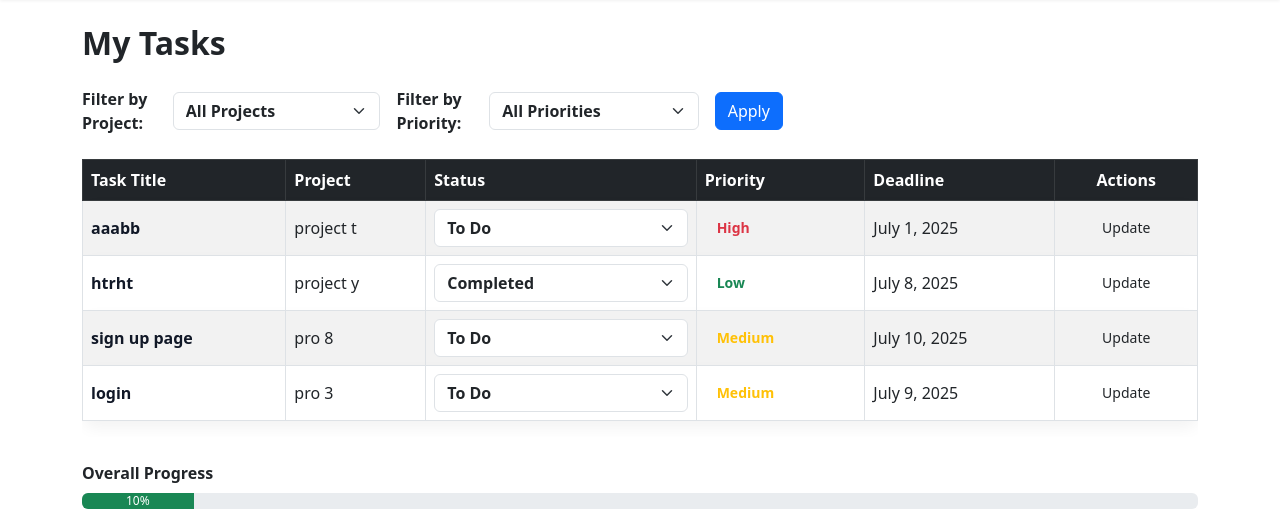
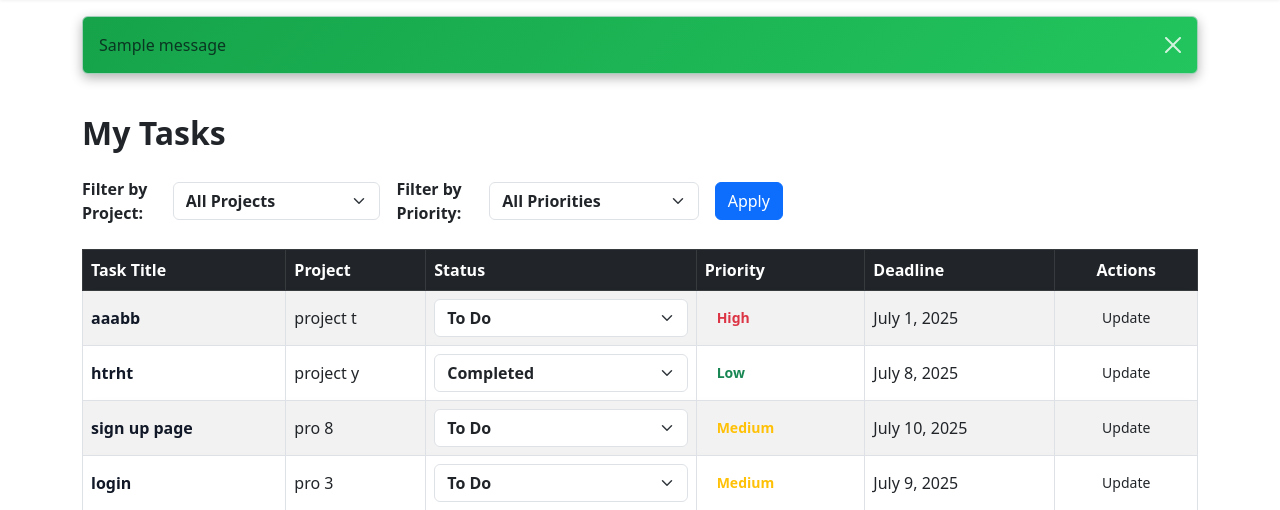
Before and after one commit to ARSHASAPPU/Project-task-flow-management-system, a Django app: template taskflowapp/templates/user_task_page.html in a window 1280 px wide. Shown: the part 71-581 px from the top of the page. Run offline with Django 5.2, Linux system fonts and the light colour scheme; data comes from the database, SQL or seed files in the repository; both versions use the stored data as it was after the commit; the template is opened without the code that fills it: values that come from a table or form of the project are taken from there, most other values are stand-ins (such as "Sample title", 1, 10 or a date in 2020); one stand-in notice (Sample message) is shown.

Commit message:
added message framework in user pages

```diff
--- a/taskflowapp/static/CSS/user_task.css
+++ b/taskflowapp/static/CSS/user_task.css
@@ -190,3 +190,51 @@
       margin-top: 0.5rem;
     }
   }
+
+  /* ---------- Django Message Alerts ---------- */
+.alert {
+  border-radius: 0.75rem;
+  padding: 1rem 1.25rem;
+  font-weight: 500;
+  font-size: 1rem;
+  box-shadow: 0 4px 12px rgba(0, 0, 0, 0.3);
+  margin-bottom: 1.25rem;
+  color: #fff;
+  position: relative;
+}
+
+/* Success Message (Green) */
+.alert-success {
+  background: linear-gradient(135deg, #16a34a, #22c55e); /* emerald/green */
+  border: none;
+}
+
+/* Error Message (Red) */
+.alert-danger,
+.alert-error {
+  background: linear-gradient(135deg, #dc2626, #ef4444); /* red */
+  border: none;
+}
+
+/* Info Message (Blue) */
+.alert-info {
+  background: linear-gradient(135deg, #2563eb, #3b82f6); /* blue */
+  border: none;
+}
+
+/* Warning Message (Yellow/Orange) */
+.alert-warning {
+  background: linear-gradient(135deg, #f59e0b, #fbbf24); /* amber */
+  border: none;
+  color: #111;
+}
+
+/* Close button (white or dark depending on context) */
+.alert .btn-close {
+  filter: brightness(0) invert(1);
+  opacity: 0.8;
+}
+
+.alert .btn-close:hover {
+  opacity: 1;
+}
--- a/taskflowapp/templates/user_profile.html
+++ b/taskflowapp/templates/user_profile.html
@@ -13,6 +13,8 @@
 <body>
 
   {% include 'user_nav.html' %}
+
+
 
   <main class="container py-4">
     <form method="POST" enctype="multipart/form-data" class="profile-edit bg-dark text-light p-4 rounded">
--- a/taskflowapp/templates/user_task_page.html
+++ b/taskflowapp/templates/user_task_page.html
@@ -14,6 +14,17 @@
 </head>
 <body>
   {% include 'user_nav.html'%}
+<!-- Alert Messages -->
+<div class="container mt-3">
+  {% if messages %}
+    {% for message in messages %}
+      <div class="alert alert-{{ message.tags }} alert-dismissible fade show" role="alert">
+        {{ message }}
+        <button type="button" class="btn-close" data-bs-dismiss="alert" aria-label="Close"></button>
+      </div>
+    {% endfor %}
+  {% endif %}
+</div>
 
   <main class="container my-4" role="main" aria-labelledby="pageTitle">
     <h1 id="pageTitle" class="fw-bold fs-2">My Tasks</h1>
```
Also changed, not shown: db.sqlite3, taskflowapp/static/CSS/admin_profile.css (line endings or trailing spaces).
